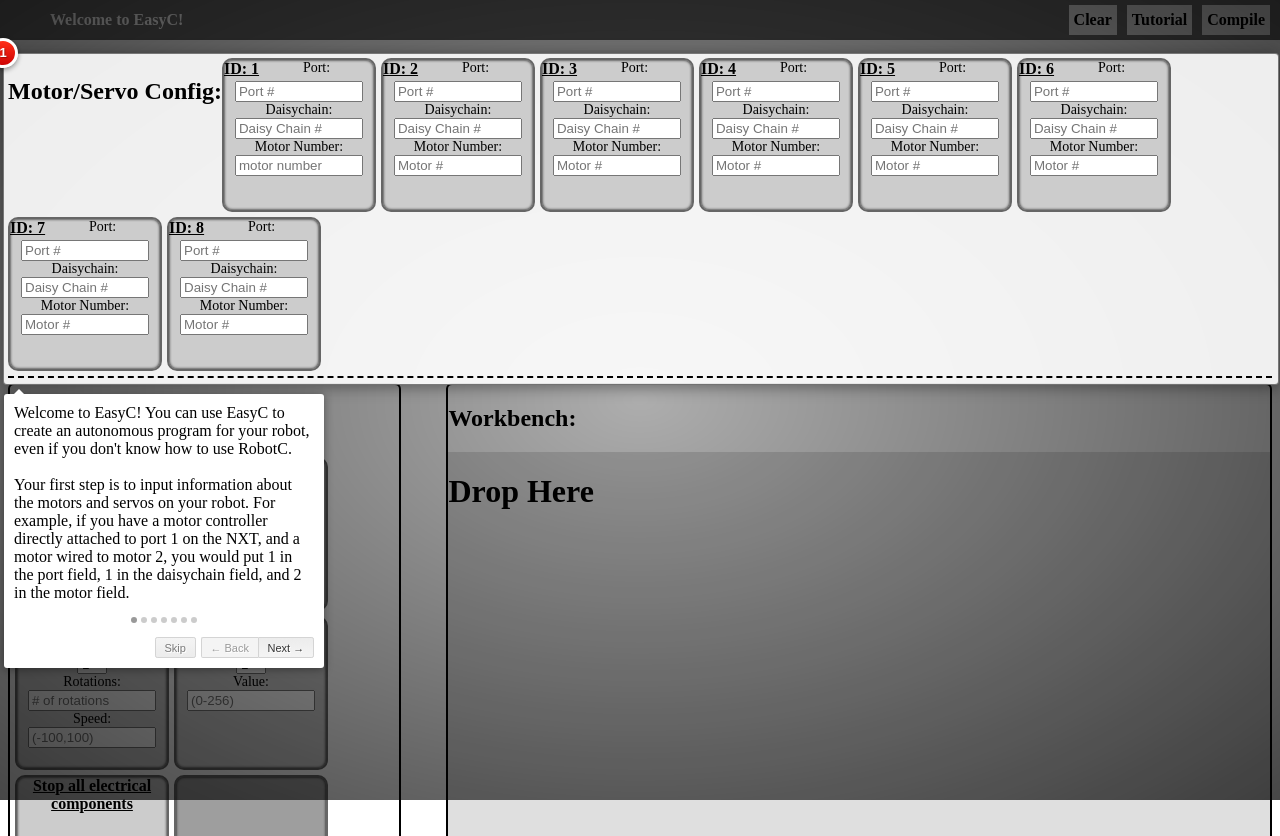
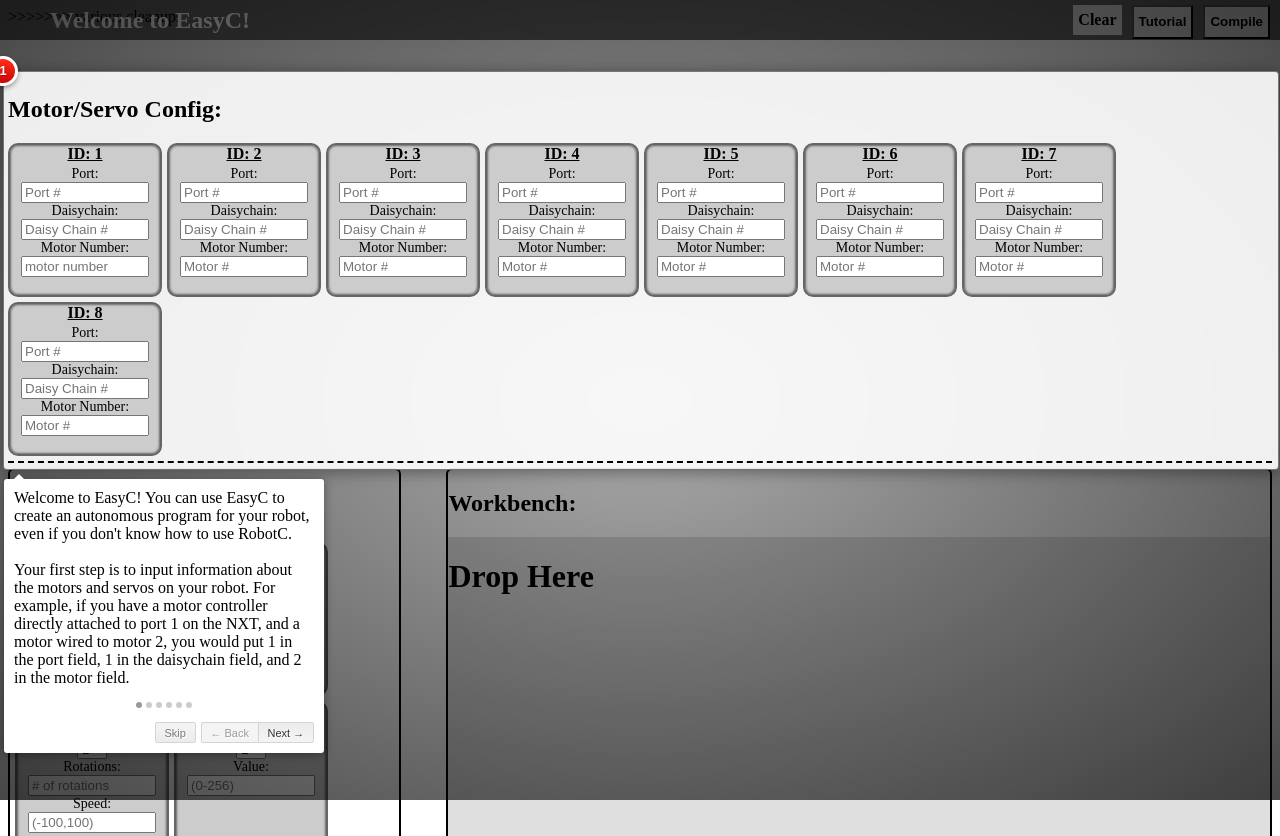
Before and after one commit to redshiftrobotics/easyc, a plain HTML site: page index.html in a window 1280 px wide. Shown: the top 836 px of the page. Drawn offline with nearby package versions, Linux system fonts and the light colour scheme; no server answers; grey boxes are pictures that could not be loaded.

Commit message:
various cleanups

```diff
--- a/index.html
+++ b/index.html
@@ -8,12 +8,15 @@
 		<script src="js/intro.min.js"></script>
 	</head>
 	<body>
-		<div class="global-header">
-			<div class="title">Welcome to EasyC!</div>
-			<div data-step="4" class = "header-button" data-intro="When you're ready to use your program press this button to generate its text." id="compile">Compile</div>
-			<div class = "header-button" data-intro="Press this button to review the tutorial." id="tutorial">Tutorial</div>
-			<div class = "header-button" data-intro="Press this button to clear the program." id="clear">Clear</div>
-		</div>
+		<header class="global-header">
+			<h2 class="title">Welcome to EasyC!</h2>
+				<div id="header-buttons">
+					<button data-step="4" class = "header-button" data-intro="When you're ready to use your program press this button to generate its text." id="compile">Compile</button>
+					<button data-step="6" class = "header-button" data-intro="Press this button to review the tutorial." id="tutorial">Tutorial</button>
+				<div class = "header-button" data-step="5" data-intro="Press this button to clear the program." id="clear">Clear</div>
+				</div>
+		</header>
+>>>>>>> various cleanups
 		<div class="content">
 			<div data-step="1" data-position="bottom" data-intro="Welcome to EasyC! You can use EasyC to create an autonomous program for your robot, even if you don't know how to use RobotC.<br /><br />Your first step is to input information about the motors and servos on your robot. For example, if you have a motor controller directly attached to port 1 on the NXT, and a motor wired to motor 2, you would put 1 in the port field, 1 in the daisychain field, and 2 in the motor field." id="motor-config" class="config-bar">
 				<h2 class="title">Motor/Servo Config:</h2>
--- a/style.css
+++ b/style.css
@@ -101,28 +101,18 @@
 
 .config-bar {
   float: left;
-  position: relative;
-  display: block;
   width: 100%;
   border-bottom: dashed 2px #000000;
   margin-bottom: 5px;
 }
 
-.config-bar .title {
-  float: left;
-}
-
 .content {
-  float: left;
-  position: relative;
-  display: block;
   margin-top: 40px;
   padding-top: 10px;
   width: 100%;
 }
 
 .panel-left {
-  display: inline-block;
   float: left;
   width: 30%;
   margin-right: 15px;
@@ -151,10 +141,6 @@
   background: #DFDFDF;
 }
 
-.trash-bar {
-  float: left;
-}
-
 .program-window {
   float: left;
   width: 100%;
```
